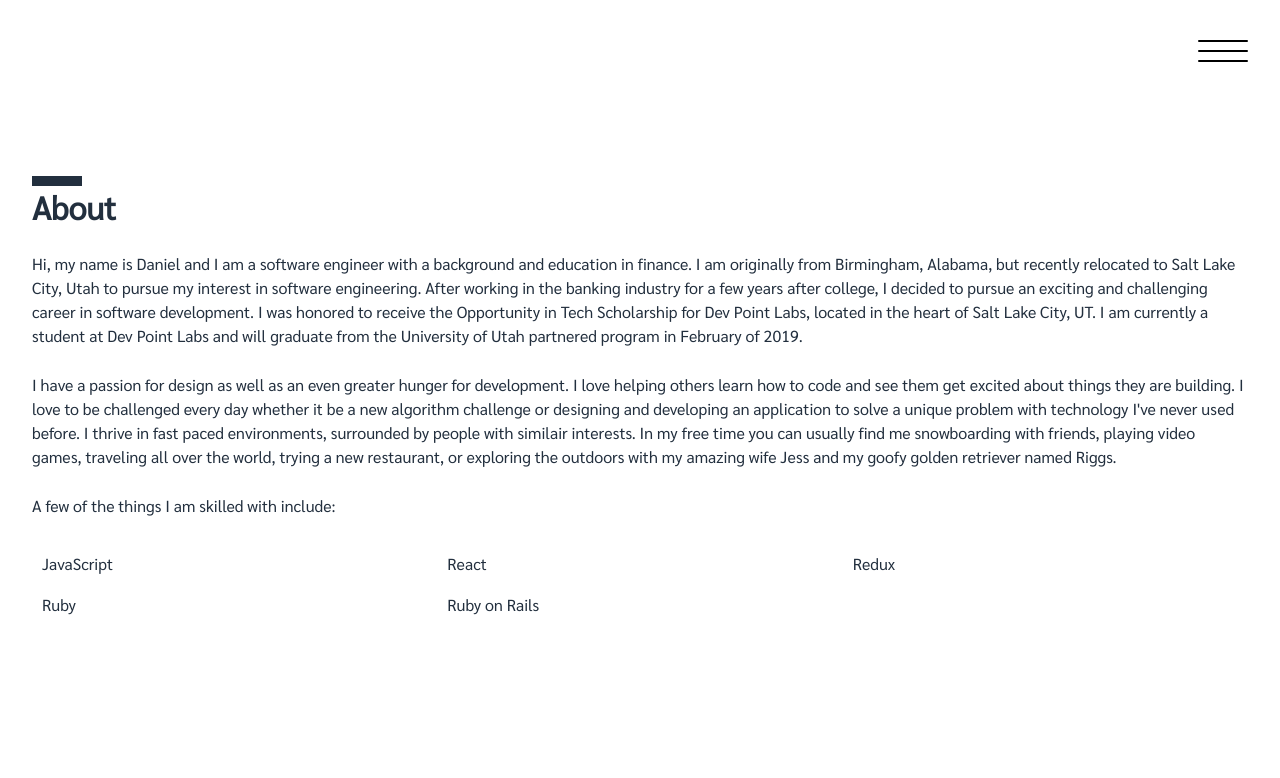
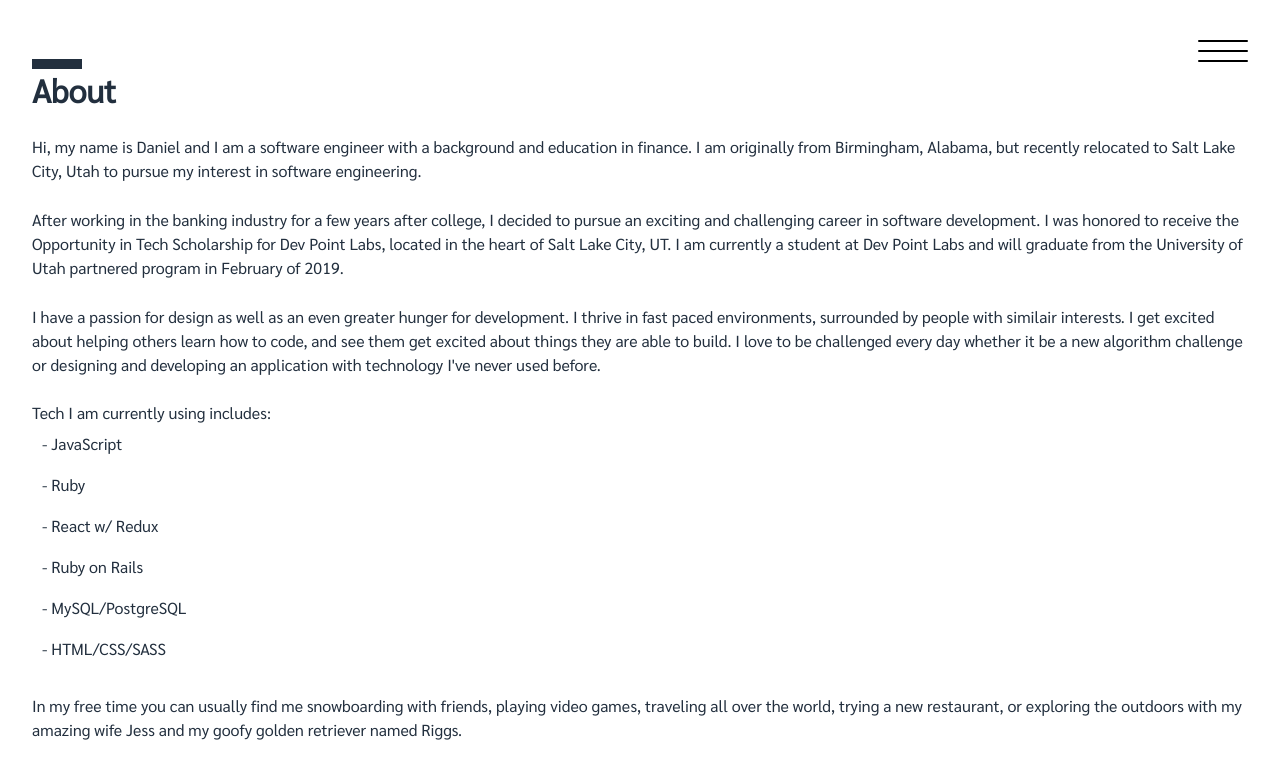
Before and after one commit to DanielJBailey/Portfolio-Website, a React (Create React App) app in the folder client/: page /about in a window 1280 px wide. Shown: the top 778 px of the page. Built offline with nearby package versions, Linux system fonts and the light colour scheme.

Commit message:
finish about me

```diff
--- a/client/src/App.js
+++ b/client/src/App.js
@@ -20,12 +20,13 @@ class App extends React.Component {
     let { menuOpen } = this.state;
     let className = menuOpen ? "menu-bar open" : "menu-bar";
     let firstChildTransitions = ["translateY(10px)", "rotate(225deg)"];
+    let middleChildTransitions = ["rotateY(90deg)"]
     let lastChildTransitions = ["translateY(-10px)", "rotate(-225deg)"];
     return (
       <>
         <OpenMenu onClick={this.toggleMenu}>
           <span className={className} animations={firstChildTransitions} />
-          <span className={className} />
+          <span className={className} animations={middleChildTransitions} />
           <span className={className} animations={lastChildTransitions} />
         </OpenMenu>
         {menuOpen ? (
@@ -72,6 +73,11 @@ const OpenMenu = styled.div`
         })};
     }
     &:nth-child(2) {
+      transform-style: preserve-3d;
+      transform: ${props =>
+        props.children[1].props.animations.map(animation => {
+          return animation;
+        })};
       opacity: 0;
     }
     &:last-child {
--- a/client/src/components/About/About.js
+++ b/client/src/components/About/About.js
@@ -18,47 +18,50 @@ class About extends React.Component {
           Hi, my name is Daniel and I am a software engineer with a background
           and education in finance. I am originally from Birmingham, Alabama,
           but recently relocated to Salt Lake City, Utah to pursue my interest
-          in software engineering. After working in the banking industry for a
-          few years after college, I decided to pursue an exciting and
-          challenging career in software development. I was honored to receive
-          the Opportunity in Tech Scholarship for Dev Point Labs, located in the
-          heart of Salt Lake City, UT. I am currently a student at Dev Point
-          Labs and will graduate from the University of Utah partnered program
-          in February of 2019.
+          in software engineering.
+        </Bio>
+        <Bio>
+          After working in the banking industry for a few years after college, I
+          decided to pursue an exciting and challenging career in software
+          development. I was honored to receive the Opportunity in Tech
+          Scholarship for Dev Point Labs, located in the heart of Salt Lake
+          City, UT. I am currently a student at Dev Point Labs and will graduate
+          from the University of Utah partnered program in February of 2019.
         </Bio>
         <Bio>
           I have a passion for design as well as an even greater hunger for
-          development. I love helping others learn how to code and see them get
-          excited about things they are building. I love to be challenged every
-          day whether it be a new algorithm challenge or designing and
-          developing an application to solve a unique problem with technology
-          I've never used before. I thrive in fast paced environments,
-          surrounded by people with similair interests. In my free time you can
-          usually find me snowboarding with friends, playing video games,
-          traveling all over the world, trying a new restaurant, or exploring
-          the outdoors with my amazing wife Jess and my goofy golden retriever
-          named Riggs.
+          development. I thrive in fast paced environments, surrounded by people
+          with similair interests. I get excited about helping others learn how
+          to code, and see them get excited about things they are able to build.
+          I love to be challenged every day whether it be a new algorithm
+          challenge or designing and developing an application with technology
+          I've never used before.
+        </Bio>
+        <SkillsList>
+            <p>Tech I am currently using includes:</p>
+            <Skill>- JavaScript</Skill>
+            <Skill>- Ruby</Skill>
+            <Skill>- React w/ Redux</Skill>
+            <Skill>- Ruby on Rails</Skill>
+            <Skill>- MySQL/PostgreSQL</Skill>
+            <Skill>- HTML/CSS/SASS</Skill>
+        </SkillsList>
+        <Bio>
+          In my free time you can usually find me snowboarding with friends,
+          playing video games, traveling all over the world, trying a new
+          restaurant, or exploring the outdoors with my amazing wife Jess and my
+          goofy golden retriever named Riggs.
         </Bio>
 
-        <Bio>A few of the things I am skilled with include:</Bio>
-        <SkillsList>
-            <Skill>JavaScript</Skill>
-            <Skill>React</Skill>
-            <Skill>Redux</Skill>
-            <Skill>Ruby</Skill>
-            <Skill>Ruby on Rails</Skill>
-        </SkillsList>
       </AboutContainer>
     );
   }
 }
 
 const SkillsList = styled.ul`
-  list-style: none;
-  margin-top: 25px;
-  width: 100%;
-  display: grid;
-  grid-template-columns: 1fr 1fr 1fr;
+    width: 100%;
+    padding-top: 25px;
+    list-style: none;
 `;
 
 const Skill = styled.li`
--- a/client/src/components/Home/Home.js
+++ b/client/src/components/Home/Home.js
@@ -29,6 +29,15 @@ const Home = () => (
     <Title>Software Engineer | Salt Lake City, UT</Title>
   </HomeContainer>
 );
+
+const fadeIn = keyframes`
+    0% {
+        opacity: 0;
+    }
+    100% {
+        opacity: 1.0;
+    }
+`;
 
 const SlideDown = keyframes`
   from {
@@ -97,6 +106,7 @@ const HomeContainer = styled.div`
   min-height: 100vh;
   width: 100%;
   padding: 2em;
+  animation: ${fadeIn} 1s linear;
   @media (max-width: 325px) {
     padding: 1em;
   }
```
